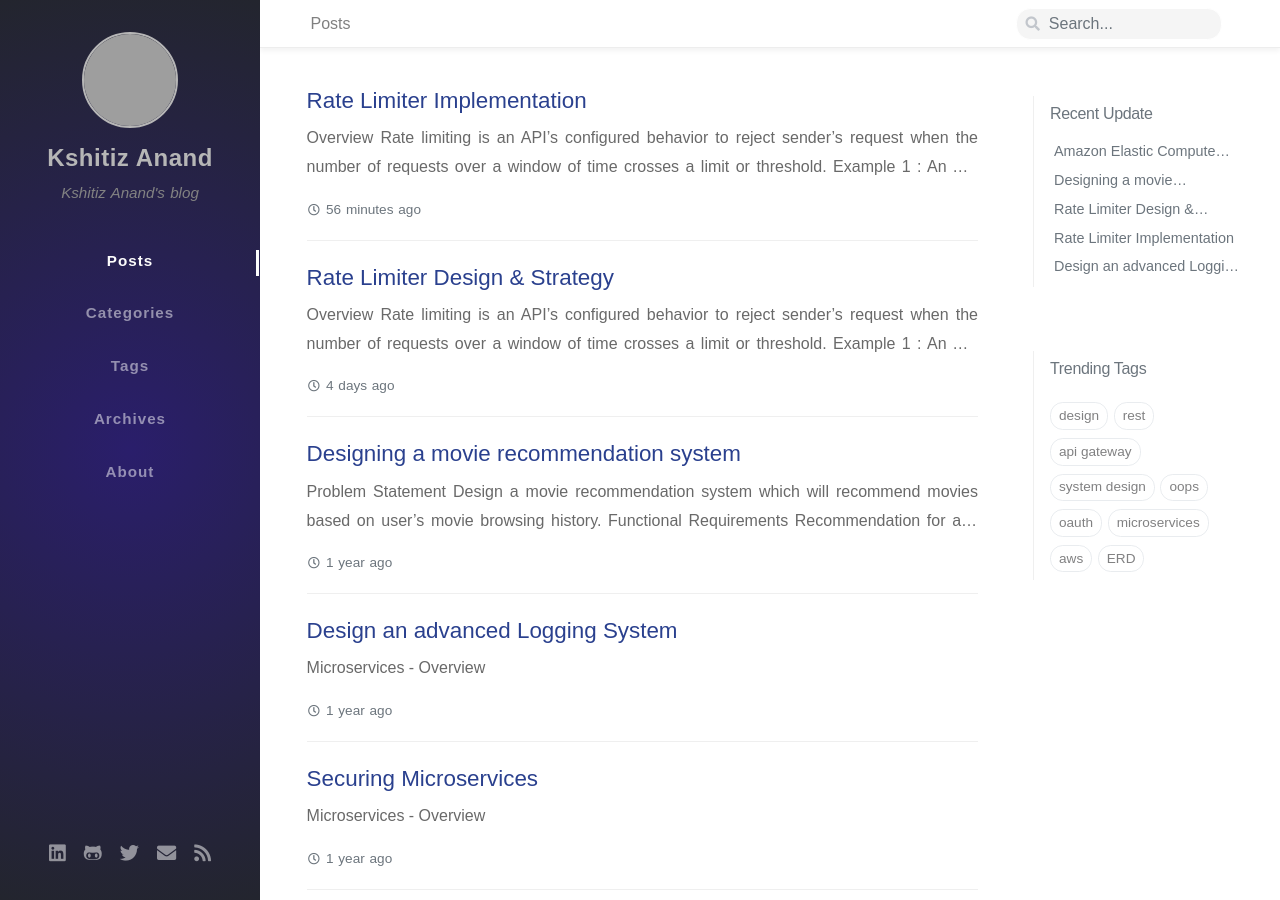
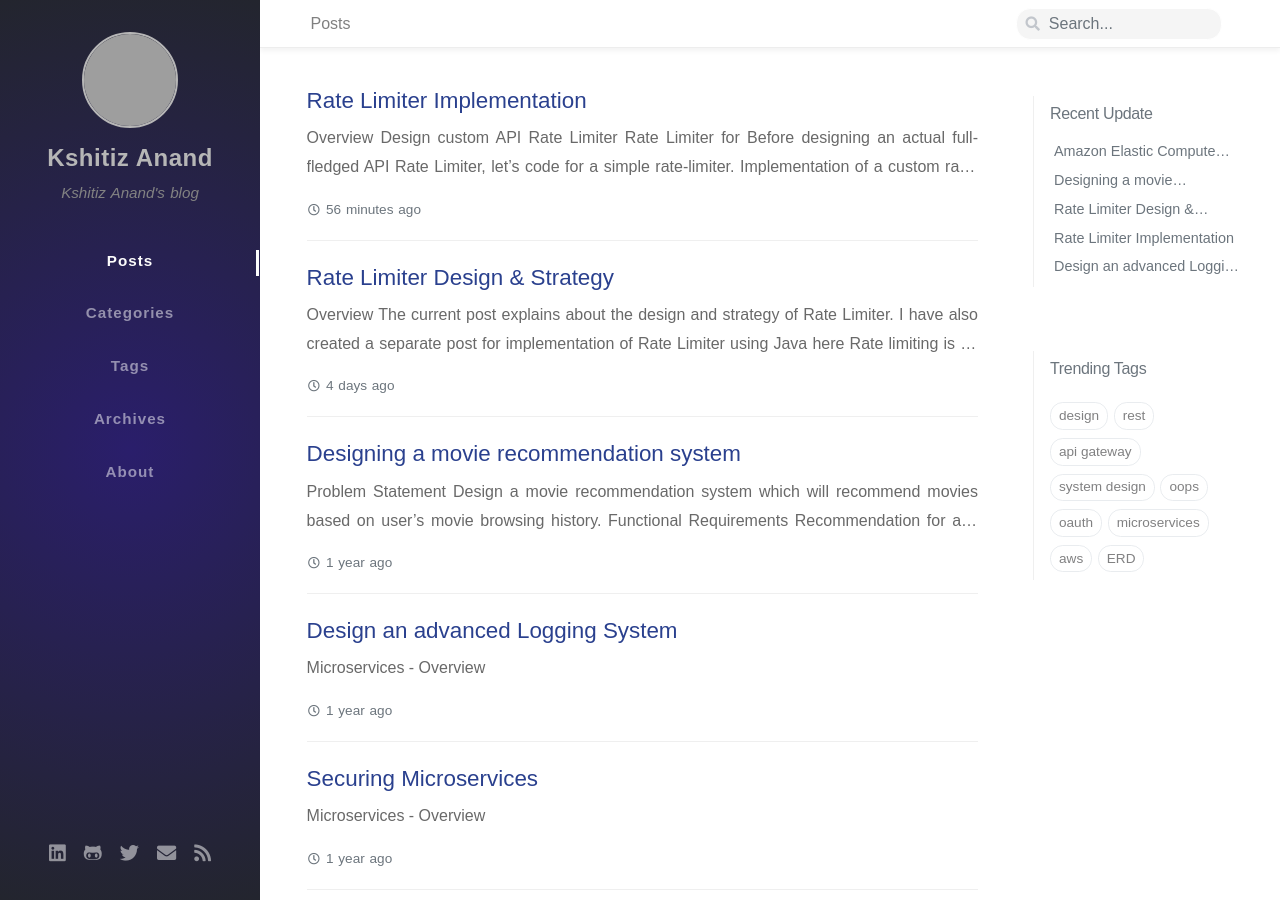
Before and after one commit to anandkshitiz/anandkshitiz.github.io, a Jekyll site: the page built from index.html, in a window 1280 px wide and 900 px high. Built offline with Jekyll 4.4.1, drawn with Linux system fonts in a browser that asks for light colours; nearby versions of some CDN libraries; some web fonts are replaced; the list of posts is cut into pages by our own code; part of the change alters nothing that is shown; grey boxes are pictures that could not be loaded.

Commit message:
added post

````diff
--- a/_config.yml
+++ b/_config.yml
@@ -32,8 +32,8 @@
     links:
       # The first element serves as the copyright owner's link
       - https://www.linkedin.com/in/anandkshitiz/
-      # - https://twitter.com/anandkshitiz      # change to your twitter homepage
-      # - https://github.com/anandkshitiz       # change to your github homepage
+      - https://twitter.com/anandkshitiz      # change to your twitter homepage
+      - https://github.com/anandkshitiz       # change to your github homepage
       # Uncomment below to add more social links
       # - https://www.facebook.com/username
 
--- /dev/null
+++ b/_posts/2021-05-29-rate-limiter-design-strategy.md
@@ -0,0 +1,50 @@
+---
+title: Rate Limiter Design & Strategy
+date: 2021-05-29 08:49:30 +0530
+categories: [System Design, Rate Limiter, Design & Strategy]
+tags: [api-gateway, design]
+comments: true
+seo:
+  date_modified: 2021-06-03 04:11:34 +0530
+---
+
+## Overview
+{: .themeBlue}
+
+The current post explains about the design and strategy of Rate Limiter. I have also created a separate post for implementation of Rate Limiter using Java [here]({% post_url 2021-05-29-rate-limiter-implementation %})
+
+Rate limiting is an API's configured behavior to reject sender's request when the number of requests over a window of time crosses a limit or threshold.
+
+> **Example 1 : An API which generates an authentication token can cap the maximum number of token generation request sent by a specific client(or/and from a specific ip address) in a period of 1 hour. Let's say 1200 requests/hour. If the client sends more than 1200 requests in a span of 1 hour the server will reject the request with  HTTP 429 response code.**
+{: .themeBlue}
+
+> **Example 2 : As an API service provider one can set different rate-limiting threshold for different type of customers(paid/free).**
+{: .themeBlue}
+
+> **Example 3 : As an API service provider one can set maximum number of failed requests in an hour, let's say if user makes more than 3 failed credit card transactions in an hour, the server will reject the request.**
+{: .themeBlue}
+
+In terms of rate-limiting, following scenarios can take place when a sender sends a request to an API
+1. _**Rate Limit not reached >>**_  In this case, the API sends a valid response(2xx, 5xx etc.) as per the request. Additionally, API can also send few headers which provide information about the current status of rate-limit like :
+
+```
+HTTP/1.1 200 OK
+X-Rate-Limit-Limit: 1200
+X-Rate-Limit-Remaining: 100
+X-Rate-Limit-Reset: 1622603392
+```
+
+In the above example, the rate limit threshold for the API is set to 1200 and user can send only 100 more requests before Wednesday, 2 June 2021 3:09:52 AM GMT(1622603392) when the rate limit window gets reset.
+
+2. _**Rate Limit reached >>**_ In this case, the API sends a 429 HTTP Code(Too Many Request). Additionally, API can also provide information about when this limit will be reset in the header.
+
+```
+HTTP/1.1 429
+X-Rate-Limit-Limit: 1200
+X-Rate-Limit-Remaining: 0
+X-Rate-Limit-Reset: 1622603529
+```
+
+In the above example, the rate limit threshold for the API is set to 1200 and has already been reached. So, user can't make any more request before Wednesday, 2 June 2021 3:12:09 AM GMT(1622603529) when the rate limit window would be reset.
+
+## High Level Design of Rate Limiter
--- a/_posts/2021-05-29-ratelimiter-implementation.md
+++ b/_posts/2021-05-29-rate-limiter-implementation.md
@@ -10,43 +10,6 @@ seo:
 
 ## Overview
 {: .themeBlue}
-
-Rate limiting is an API's configured behavior to reject sender's request when the number of requests over a window of time crosses a limit or threshold.
-
-> **Example 1 : An API which generates an authentication token can cap the maximum number of token generation request sent by a specific client(or/and from a specific ip address) in a period of 1 hour. Let's say 1200 requests/hour. If the client sends more than 1200 requests in a span of 1 hour the server will reject the request with  HTTP 429 response code.**
-{: .themeBlue}
-
-> **Example 2 : As an API service provider one can set different rate-limiting threshold for different type of customers(paid/free).**
-{: .themeBlue}
-
-> **Example 3 : As an API service provider one can set maximum number of failed requests in an hour, let's say if user makes more than 3 failed credit card transactions in an hour, the server will reject the request.**
-{: .themeBlue}
-
-In terms of rate-limiting, following scenarios can take place when a sender sends a request to an API
-1. _**Rate Limit not reached >>**_  In this case, the API sends a valid response(2xx, 5xx etc.) as per the request. Additionally, API can also send few headers which provide information about the current status of rate-limit like :
-
-```
-HTTP/1.1 200 OK
-X-Rate-Limit-Limit: 1200
-X-Rate-Limit-Remaining: 100
-X-Rate-Limit-Reset: 1622603392
-```
-
-In the above example, the rate limit threshold for the API is set to 1200 and user can send only 100 more requests before Wednesday, 2 June 2021 3:09:52 AM GMT(1622603392) when the rate limit window gets reset.
-
-2. _**Rate Limit reached >>**_ In this case, the API sends a 429 HTTP Code(Too Many Request). Additionally, API can also provide information about when this limit will be reset in the header.
-
-```
-HTTP/1.1 429
-X-Rate-Limit-Limit: 1200
-X-Rate-Limit-Remaining: 0
-X-Rate-Limit-Reset: 1622603529
-```
-
-In the above example, the rate limit threshold for the API is set to 1200 and has already been reached. So, user can't make any more request before Wednesday, 2 June 2021 3:12:09 AM GMT(1622603529) when the rate limit window would be reset.
-
-## High Level Design of Rate Limiter
-
 
 
 ## Design custom API Rate Limiter
--- a/_posts/2021-05-29-ratelimiter-design-strategy.md
+++ /dev/null
@@ -1,218 +0,0 @@
----
-title: Rate Limiter Design & Strategy
-date: 2021-05-29 08:49:30 +0530
-categories: [System Design, Rate Limiter, Design & Strategy]
-tags: [api-gateway, design]
-comments: true
-seo:
-  date_modified: 2021-06-03 04:11:34 +0530
----
-
-## Overview
-{: .themeBlue}
-
-Rate limiting is an API's configured behavior to reject sender's request when the number of requests over a window of time crosses a limit or threshold.
-
-> **Example 1 : An API which generates an authentication token can cap the maximum number of token generation request sent by a specific client(or/and from a specific ip address) in a period of 1 hour. Let's say 1200 requests/hour. If the client sends more than 1200 requests in a span of 1 hour the server will reject the request with  HTTP 429 response code.**
-{: .themeBlue}
-
-> **Example 2 : As an API service provider one can set different rate-limiting threshold for different type of customers(paid/free).**
-{: .themeBlue}
-
-> **Example 3 : As an API service provider one can set maximum number of failed requests in an hour, let's say if user makes more than 3 failed credit card transactions in an hour, the server will reject the request.**
-{: .themeBlue}
-
-In terms of rate-limiting, following scenarios can take place when a sender sends a request to an API
-1. _**Rate Limit not reached >>**_  In this case, the API sends a valid response(2xx, 5xx etc.) as per the request. Additionally, API can also send few headers which provide information about the current status of rate-limit like :
-
-```
-HTTP/1.1 200 OK
-X-Rate-Limit-Limit: 1200
-X-Rate-Limit-Remaining: 100
-X-Rate-Limit-Reset: 1622603392
-```
-
-In the above example, the rate limit threshold for the API is set to 1200 and user can send only 100 more requests before Wednesday, 2 June 2021 3:09:52 AM GMT(1622603392) when the rate limit window gets reset.
-
-2. _**Rate Limit reached >>**_ In this case, the API sends a 429 HTTP Code(Too Many Request). Additionally, API can also provide information about when this limit will be reset in the header.
-
-```
-HTTP/1.1 429
-X-Rate-Limit-Limit: 1200
-X-Rate-Limit-Remaining: 0
-X-Rate-Limit-Reset: 1622603529
-```
-
-In the above example, the rate limit threshold for the API is set to 1200 and has already been reached. So, user can't make any more request before Wednesday, 2 June 2021 3:12:09 AM GMT(1622603529) when the rate limit window would be reset.
-
-## High Level Design of Rate Limiter
-
-
-
-## Design custom API Rate Limiter
-{: .themeBlue}
-
-### Rate Limiter for
-{: .themeBlue}
-
-Before designing an actual full-fledged API Rate Limiter, let's code for a simple rate-limiter.
-
-#### Implementation of a custom rate-limiter
-{: .themeBlue}
-
-```java
-public class MyCustomRateLimiter {
-    private final int MAX_SIZE = 100; // This caps the maximum number of APIs for which Rate Limiting can be configured by an application
-    private final Map<String, APIRateLimiter> registeredAPIs;
-
-    private static Logger log = LoggerFactory.getLogger(MyCustomRateLimiter.class);
-
-    MyCustomRateLimiter() {
-        registeredAPIs = new HashMap<>();
-    }
-
-    boolean configure(RateLimiterConfig rateLimiterConfig) {
-        // TO DO : do validation
-        if (registeredAPIs.size() < MAX_SIZE) {
-            registeredAPIs.put(rateLimiterConfig.name(), new APIRateLimiter(rateLimiterConfig));
-            return true;
-        } else {
-            return false;
-        }
-
-    }
-
-     boolean isRateLimited(String name) {
-
-        if (registeredAPIs.containsKey(name)) {
-            APIRateLimiter apiRateLimiter = registeredAPIs.get(name);
-            long currentTime = System.currentTimeMillis();
-            long timeElapsedSinceBucketStart = currentTime - apiRateLimiter.getStartTime(); // This isn't thread safe
-            log.info("Count = {}, Elapsed = {} ms", apiRateLimiter.getCount(), timeElapsedSinceBucketStart);
-            if (apiRateLimiter.getStartTime() == 0L) {
-                log.debug("Started");
-                apiRateLimiter.setStartTime(currentTime);
-                apiRateLimiter.setCount(apiRateLimiter.getCount() + 1);
-                return false;
-            } else if (timeElapsedSinceBucketStart >= apiRateLimiter.rateLimiterConfig.limitPeriodInSeconds() * 1000L) {
-                log.debug("Rate Limiting Period Time Elapsed. Resetting the count");
-                apiRateLimiter.setStartTime(currentTime);
-                apiRateLimiter.setCount(1);
-                return false;
-            } else if (timeElapsedSinceBucketStart < apiRateLimiter.rateLimiterConfig.limitPeriodInSeconds() * 1000L
-                    && apiRateLimiter.getCount() > apiRateLimiter.getRateLimiterConfig().limitForPeriod()) {
-                log.debug("Rate limit count exceeded");
-                return true;
-            } else if (timeElapsedSinceBucketStart < apiRateLimiter.rateLimiterConfig.limitPeriodInSeconds() * 1000L
-                    && apiRateLimiter.getCount() < apiRateLimiter.getRateLimiterConfig().limitForPeriod()) {
-                log.debug("Rate Limiting Period Time Elapsed.");
-                apiRateLimiter.setCount(apiRateLimiter.getCount() + 1);
-                return false;
-            } else {
-                log.debug("Current Count equals maximum count in the bucket");
-                apiRateLimiter.setCount(apiRateLimiter.getCount() + 1);
-                return false;
-            }
-        } else {
-            log.debug("rate limit not configured");
-            return false;
-        }
-    }
-}
-```
-
-#### APIRateLimiter
-{: .themeBlue}
-```java
-public class APIRateLimiter {
-    RateLimiterConfig rateLimiterConfig;
-    private long startTime = 0L;
-    private long count = 0L;
-
-    APIRateLimiter(RateLimiterConfig rateLimiterConfig) {
-        this.rateLimiterConfig = rateLimiterConfig;
-    }
-
-    public RateLimiterConfig getRateLimiterConfig() {
-        return rateLimiterConfig;
-    }
-
-    public void setRateLimiterConfig(RateLimiterConfig rateLimiterConfig) {
-        this.rateLimiterConfig = rateLimiterConfig;
-    }
-
-    public long getStartTime() {
-        return startTime;
-    }
-
-    public void setStartTime(long startTime) {
-        this.startTime = startTime;
-    }
-
-    public long getCount() {
-        return count;
-    }
-
-    public void setCount(long count) {
-        this.count = count;
-    }
-}
-
-```
-
-#### Define RateLimiter Configuration
-{: .themeBlue}
-
-This should be implemented by the sender to define the configurations
-
-```java
-public interface RateLimiterConfig {
-
-    int limitForPeriod();
-
-    int limitPeriodInSeconds();
-
-    String name();
-}
-```
-From the API perspective, define an APIRateLimiter class which will store the rate-limiter configuration of a particular API and its current state
-
-``` java
-public class APIRateLimiter {
-    RateLimiterConfig rateLimiterConfig;
-    private long startTime = 0L;
-    private long count = 0L;
-
-    APIRateLimiter(RateLimiterConfig rateLimiterConfig) {
-        this.rateLimiterConfig = rateLimiterConfig;
-    }
-
-    public RateLimiterConfig getRateLimiterConfig() {
-        return rateLimiterConfig;
-    }
-
-    public void setRateLimiterConfig(RateLimiterConfig rateLimiterConfig) {
-        this.rateLimiterConfig = rateLimiterConfig;
-    }
-
-    public long getStartTime() {
-        return startTime;
-    }
-
-    public void setStartTime(long startTime) {
-        this.startTime = startTime;
-    }
-
-    public long getCount() {
-        return count;
-    }
-
-    public void setCount(long count) {
-        this.count = count;
-    }
-}
-```
-
-## Open Source Rate Limiters
-{: .themeBlue}
-{:toc}
````
